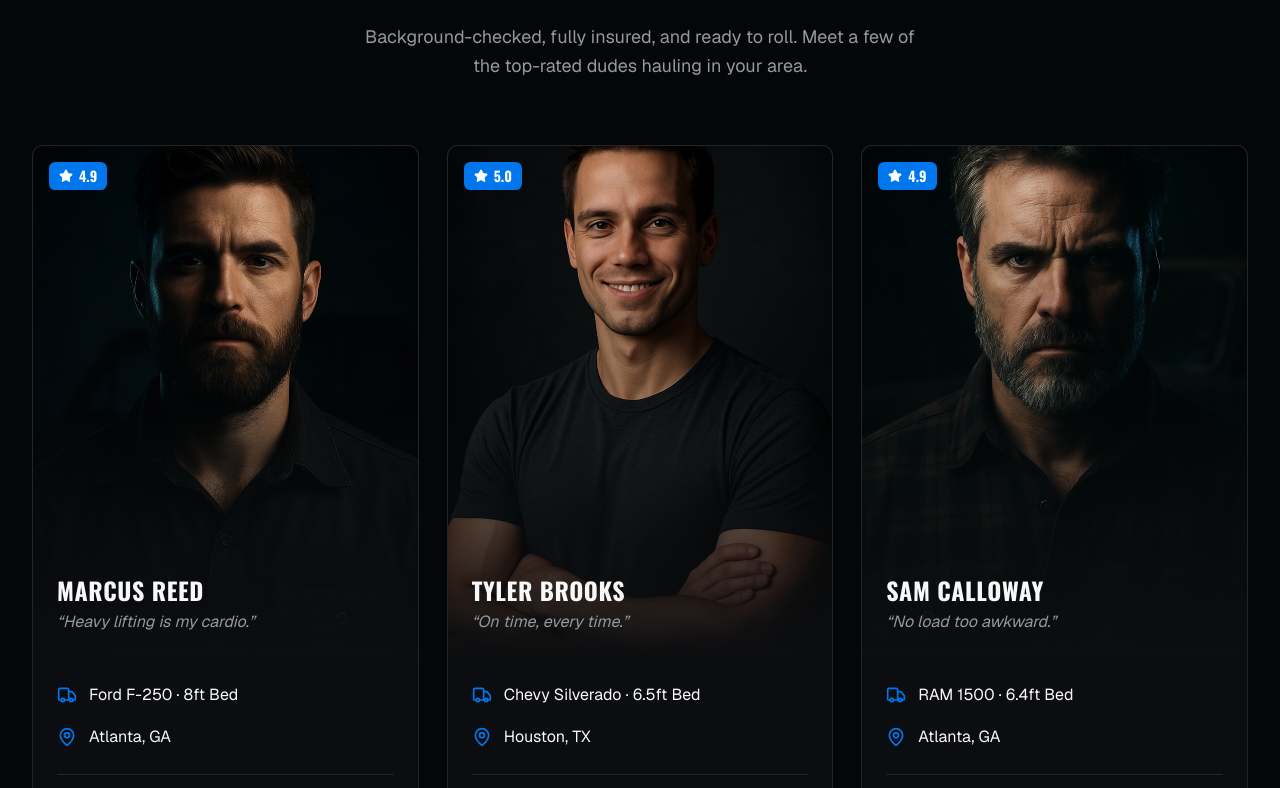
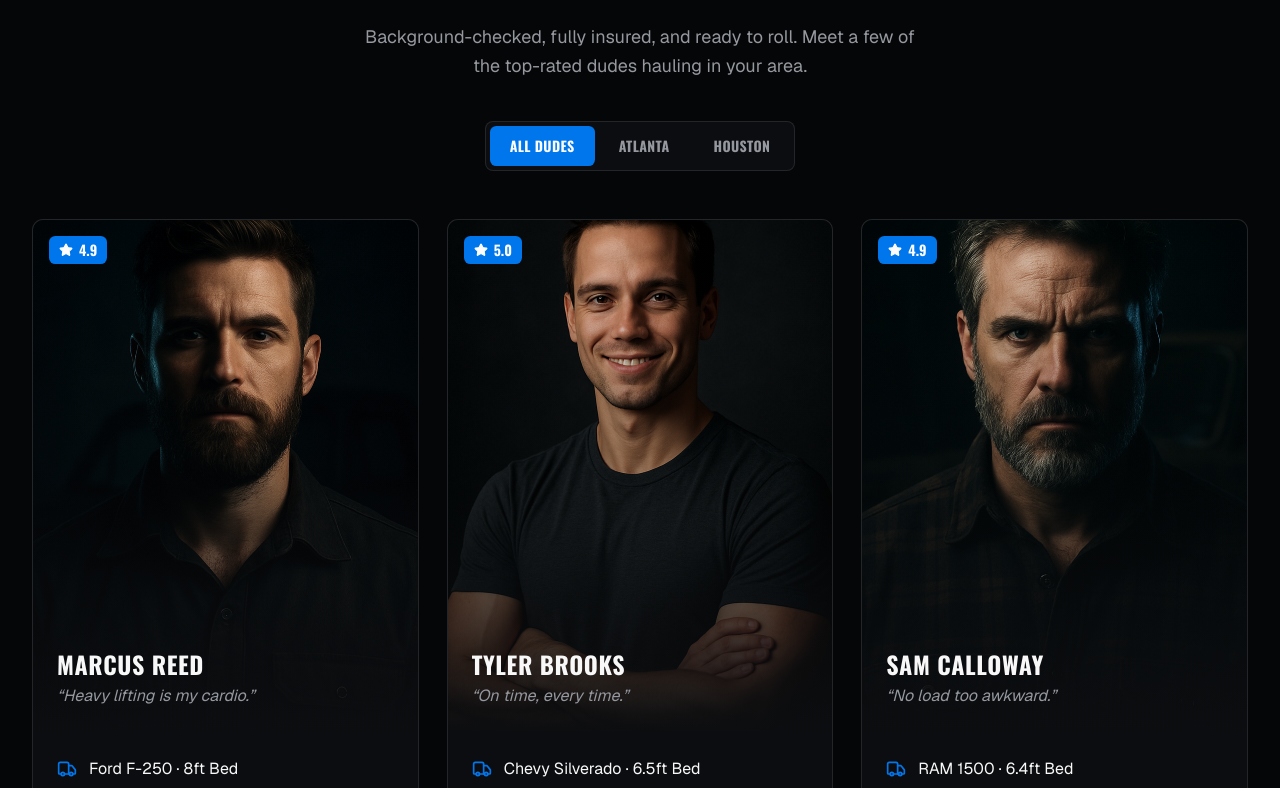
Before and after one commit to tamelastrandz/v0-dude-with-a-truck-app, a Next.js app: page / in a window 1280 px wide. Shown: the part 992-1780 px from the top of the page. Built offline with nearby package versions, Linux system fonts and the light colour scheme.

Commit message:
feat: add city filter and new images for FeaturedDudes component

```diff
--- a/components/featured-dudes.tsx
+++ b/components/featured-dudes.tsx
@@ -1,4 +1,11 @@
+"use client"
+
+import { useState } from "react"
 import { Star, Truck, MapPin } from "lucide-react"
+import { cn } from "@/lib/utils"
+
+const cities = ["All", "Atlanta, GA", "Houston, TX"] as const
+type City = (typeof cities)[number]
 
 const dudes = [
   {
@@ -49,6 +56,11 @@ const dudes = [
 ]
 
 export function FeaturedDudes() {
+  const [activeCity, setActiveCity] = useState<City>("All")
+
+  const filteredDudes =
+    activeCity === "All" ? dudes : dudes.filter((dude) => dude.location === activeCity)
+
   return (
     <section id="crew" className="border-t border-border">
       <div className="mx-auto max-w-7xl px-6 py-24 text-center lg:px-8">
@@ -63,8 +75,27 @@ export function FeaturedDudes() {
           hauling in your area.
         </p>
 
-        <div className="mt-16 grid grid-cols-1 gap-7 md:grid-cols-2 lg:grid-cols-3">
-          {dudes.map((dude) => (
+        <div className="mt-10 flex justify-center">
+          <div className="inline-flex flex-wrap justify-center gap-1 rounded-lg border border-border bg-card p-1">
+            {cities.map((city) => (
+              <button
+                key={city}
+                onClick={() => setActiveCity(city)}
+                className={cn(
+                  "font-heading rounded-md px-5 py-2.5 text-sm font-bold uppercase tracking-wide transition-colors",
+                  activeCity === city
+                    ? "bg-primary text-primary-foreground"
+                    : "text-muted-foreground hover:text-foreground",
+                )}
+              >
+                {city === "All" ? "All Dudes" : city.split(",")[0]}
+              </button>
+            ))}
+          </div>
+        </div>
+
+        <div className="mt-12 grid grid-cols-1 gap-7 md:grid-cols-2 lg:grid-cols-3">
+          {filteredDudes.map((dude) => (
             <article
               key={dude.name}
               className="group relative flex flex-col overflow-hidden rounded-xl border border-border bg-card text-left transition-colors hover:border-primary/50"
```
Also changed, not shown: houston.png (added), toggle.png (added).
